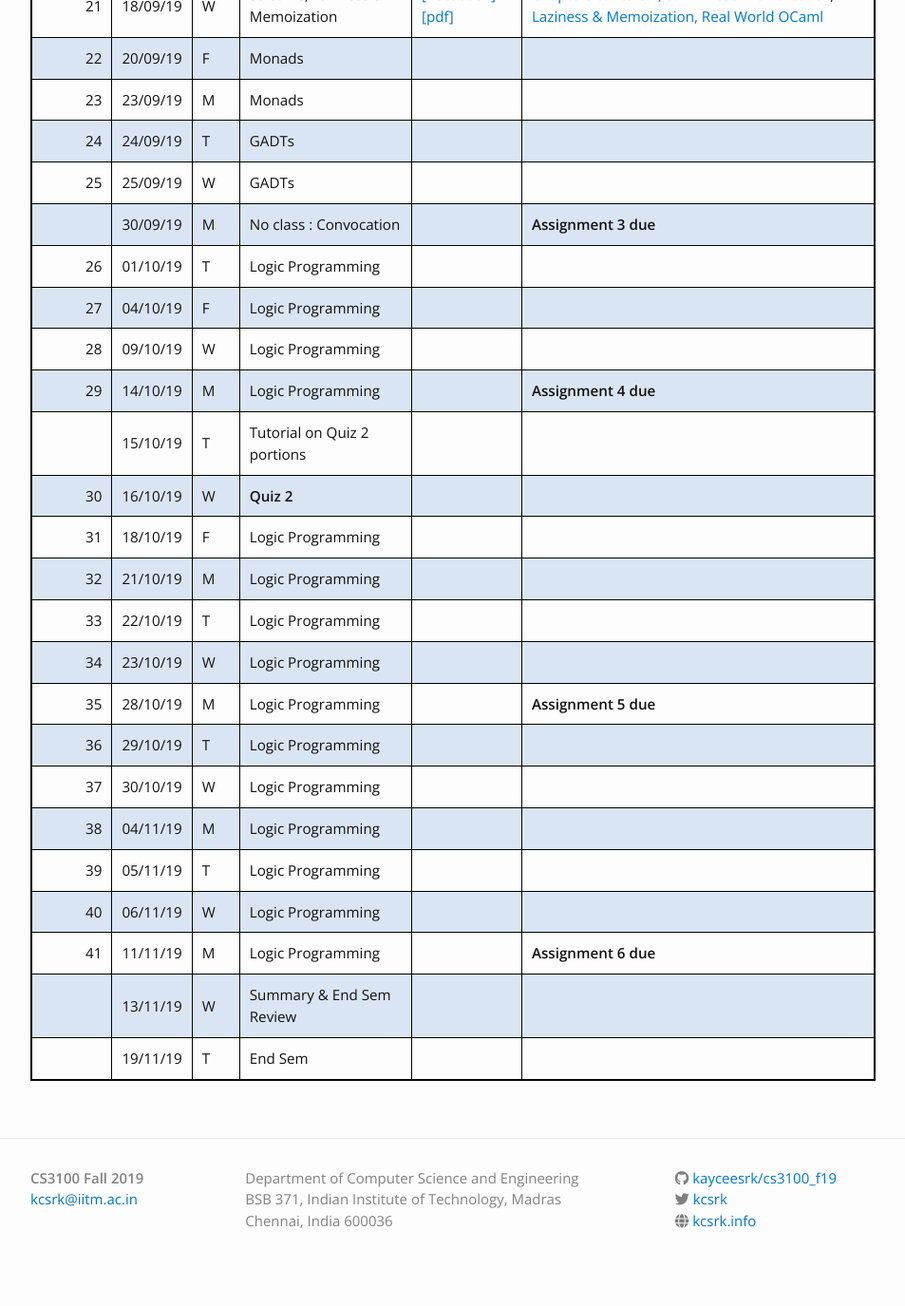
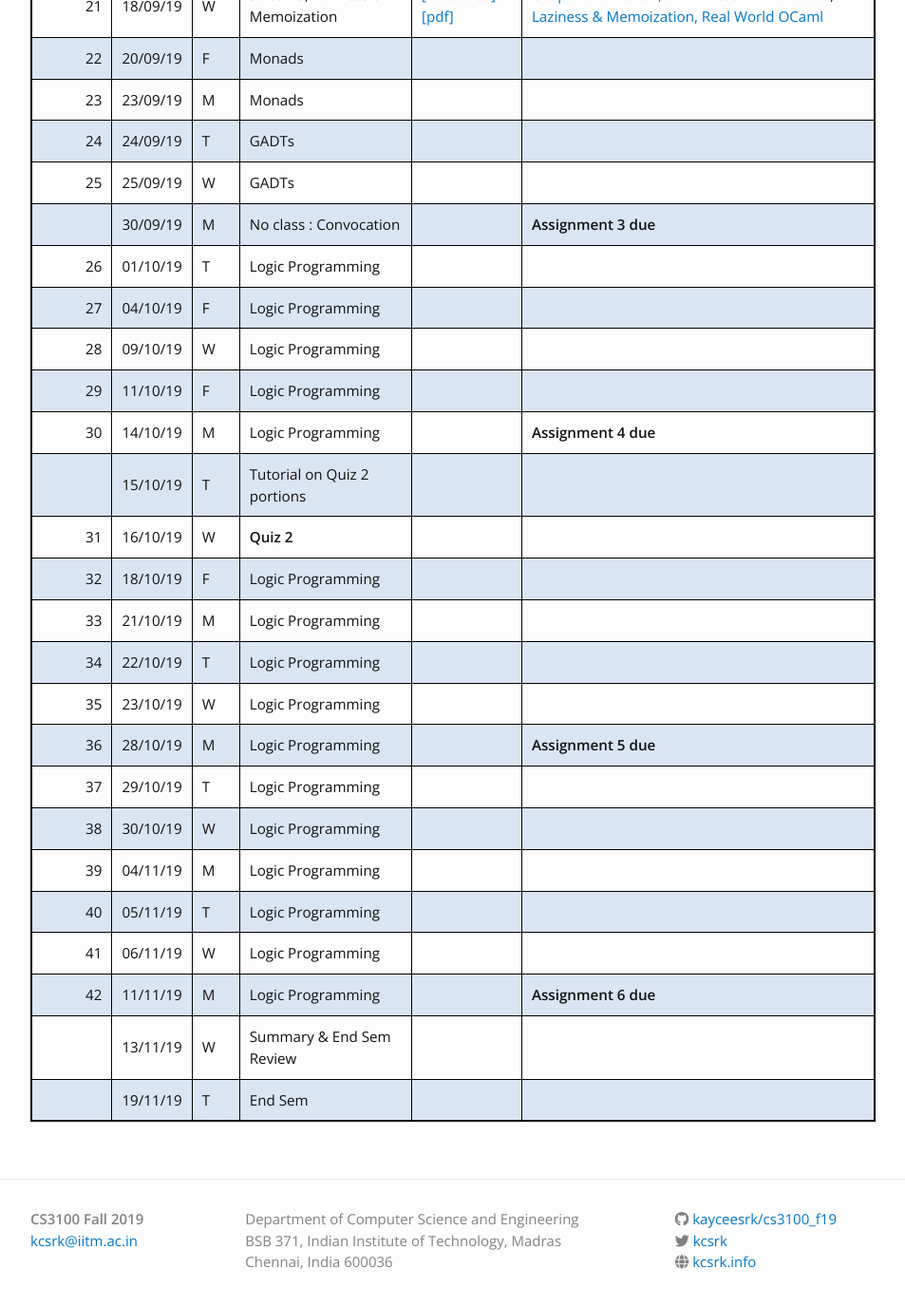
Before and after one commit to kayceesrk/cs3100_m20, a Jekyll site: the page built from schedule.md, in a window 1280 px wide and 1400 px high, scrolled down 1864 px. Shown: the top 1375 px of the window at 95% size, without its empty margins (163-1116 px from the left). Built offline with Jekyll 4.4.1, drawn with Linux system fonts in a browser that asks for light colours; nearby versions of some CDN libraries.

Commit message:
Update schedule

```diff
--- a/schedule.md
+++ b/schedule.md
@@ -44,19 +44,20 @@
 |26|01/10/19|T|Logic Programming|||
 |27|04/10/19|F|Logic Programming|||
 |28|09/10/19|W|Logic Programming|||
-|29|14/10/19|M|Logic Programming||**Assignment 4 due**|
+|29|11/10/19|F|Logic Programming|||
+|30|14/10/19|M|Logic Programming||**Assignment 4 due**|
 ||15/10/19|T|Tutorial on Quiz 2 portions|||
-|30|16/10/19|W|**Quiz 2**|||
-|31|18/10/19|F|Logic Programming|||
-|32|21/10/19|M|Logic Programming|||
-|33|22/10/19|T|Logic Programming|||
-|34|23/10/19|W|Logic Programming|||
-|35|28/10/19|M|Logic Programming||**Assignment 5 due**|
-|36|29/10/19|T|Logic Programming|||
-|37|30/10/19|W|Logic Programming|||
-|38|04/11/19|M|Logic Programming|||
-|39|05/11/19|T|Logic Programming|||
-|40|06/11/19|W|Logic Programming|||
-|41|11/11/19|M|Logic Programming||**Assignment 6 due**|
+|31|16/10/19|W|**Quiz 2**|||
+|32|18/10/19|F|Logic Programming|||
+|33|21/10/19|M|Logic Programming|||
+|34|22/10/19|T|Logic Programming|||
+|35|23/10/19|W|Logic Programming|||
+|36|28/10/19|M|Logic Programming||**Assignment 5 due**|
+|37|29/10/19|T|Logic Programming|||
+|38|30/10/19|W|Logic Programming|||
+|39|04/11/19|M|Logic Programming|||
+|40|05/11/19|T|Logic Programming|||
+|41|06/11/19|W|Logic Programming|||
+|42|11/11/19|M|Logic Programming||**Assignment 6 due**|
 ||13/11/19|W|Summary & End Sem Review|||
-|  |19/11/19|T|End Sem|||
+||19/11/19|T|End Sem|||
```
